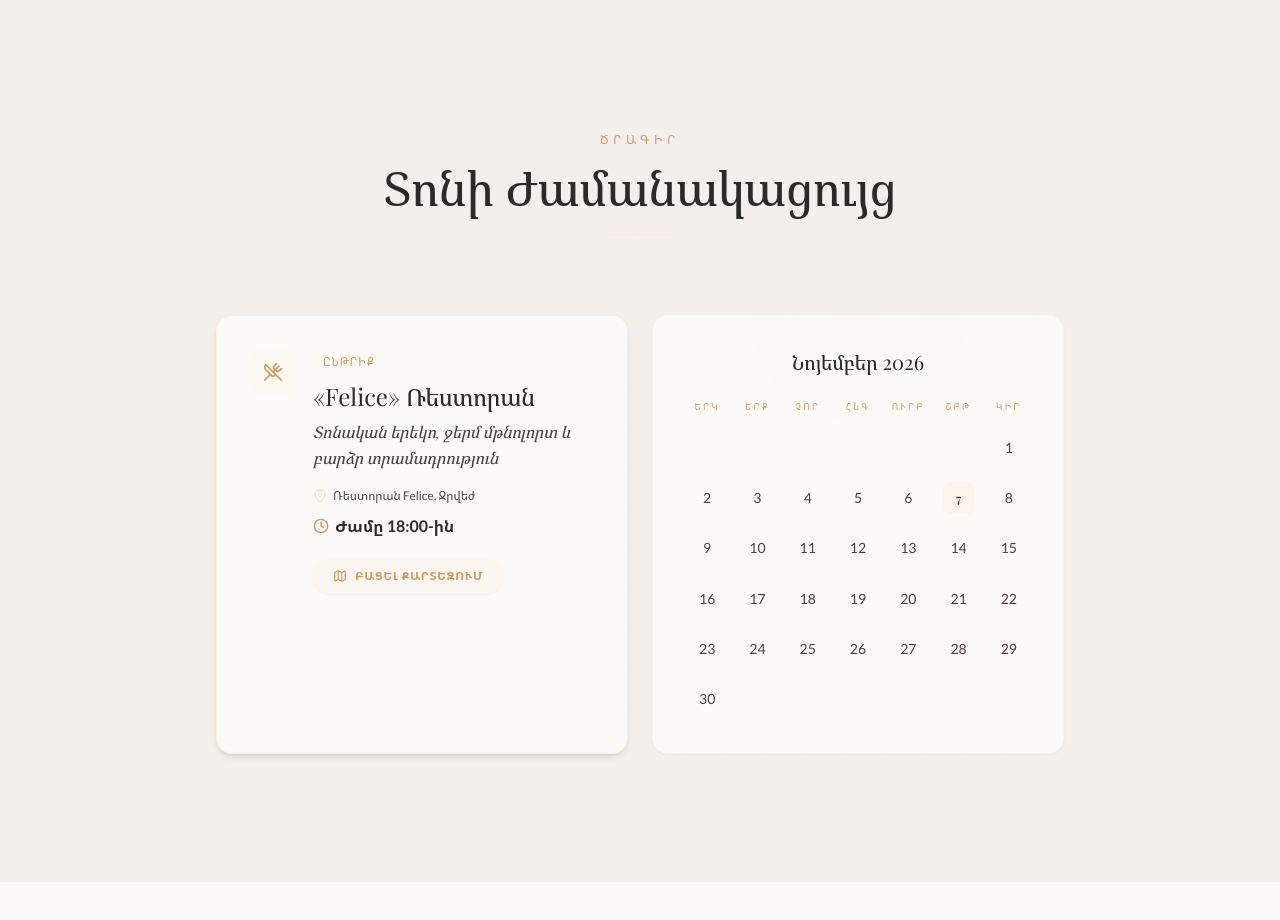
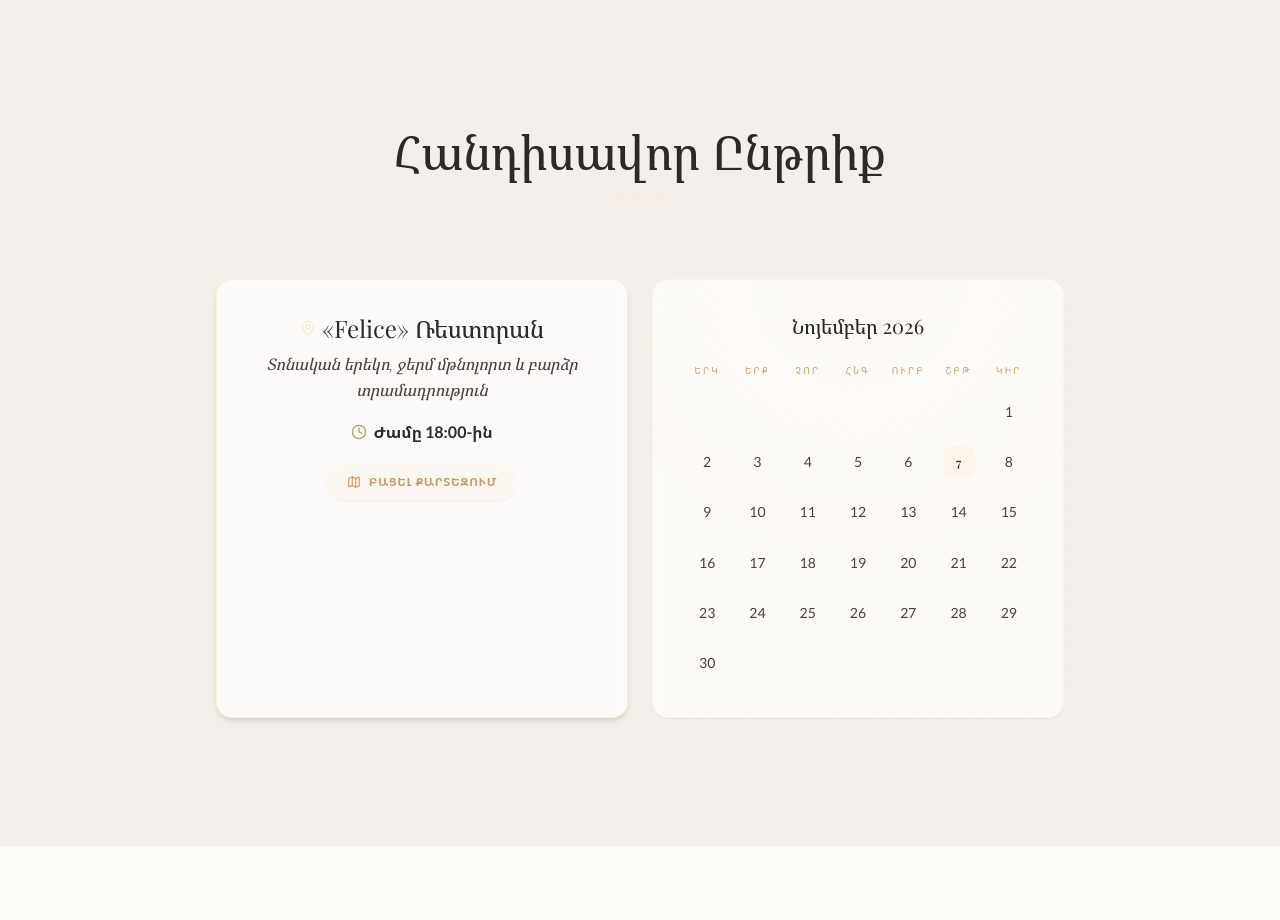
Before and after one commit to TheRealRob37/GevSveta, a Next.js app: page / in a window 1280 px wide. Shown: the part 1602-2522 px from the top of the page. Built offline with nearby package versions, Linux system fonts and the light colour scheme; a web font is replaced by a local one.

Commit message:
Simplify schedule section: drop icon box/badge/duplicate header, single clean title

```diff
--- a/components/ScheduleSection.tsx
+++ b/components/ScheduleSection.tsx
@@ -3,8 +3,8 @@
 import { motion } from 'framer-motion'
 import { useInView } from 'framer-motion'
 import { useRef } from 'react'
-import { UtensilsCrossed, MapPin, Clock, Map } from 'lucide-react'
-import { VENUE_NAME, VENUE_ADDRESS, VENUE_MAP_URL, VENUE_TIME } from '@/lib/constants'
+import { MapPin, Clock, Map } from 'lucide-react'
+import { VENUE_NAME, VENUE_MAP_URL, VENUE_TIME } from '@/lib/constants'
 
 function useReveal(threshold = 0.15) {
   const ref = useRef(null)
@@ -13,11 +13,8 @@ function useReveal(threshold = 0.15) {
 }
 
 const EVENT = {
-  icon:    UtensilsCrossed,
   time:    VENUE_TIME,
-  label:   'Ընթրիք',
   title:   VENUE_NAME,
-  address: VENUE_ADDRESS,
   note:    'Տոնական երեկո, ջերմ մթնոլորտ և բարձր տրամադրություն',
   mapUrl:  VENUE_MAP_URL,
 }
@@ -87,7 +84,6 @@ function CalendarCard() {
 export default function ScheduleSection() {
   const { ref: titleRef, inView: titleInView } = useReveal()
   const { ref: eventRef, inView: eventInView } = useReveal()
-  const Icon = EVENT.icon
 
   return (
     <section className="relative py-24 sm:py-32 bg-ivory-dark overflow-hidden">
@@ -113,11 +109,8 @@ export default function ScheduleSection() {
           transition={{ duration: 0.7 }}
           className="text-center mb-20"
         >
-          <span className="font-lato text-xs tracking-[0.4em] uppercase text-gold-dark">
-            Ծրագիր
-          </span>
-          <h2 className="font-playfair text-4xl sm:text-5xl text-charcoal mt-3 mb-6">
-            Տոնի Ժամանակացույց
+          <h2 className="font-playfair text-4xl sm:text-5xl text-charcoal mb-6">
+            Հանդիսավոր Ընթրիք
           </h2>
           <div className="w-16 h-px bg-gold/40 mx-auto" />
         </motion.div>
@@ -131,27 +124,16 @@ export default function ScheduleSection() {
           className="flex flex-col sm:flex-row items-stretch gap-6"
         >
           {/* venue card */}
-          <div className="flex-1 card-elegant rounded-2xl shadow-md border border-amber-200/40 p-7 sm:p-8">
-            <div className="flex items-start gap-4">
-              <div className="w-12 h-12 rounded-xl flex items-center justify-center flex-shrink-0 bg-gold/10 text-gold-dark">
-                <Icon className="w-5 h-5" />
-              </div>
-              <div className="flex-1 min-w-0">
-                <span className="font-lato text-[11px] tracking-widest uppercase px-2.5 py-0.5 rounded-full bg-gold/10 text-gold-dark">
-                  {EVENT.label}
-                </span>
-                <h3 className="font-playfair text-xl sm:text-2xl text-charcoal mt-2 mb-2 leading-snug">
+          <div className="flex-1 card-elegant rounded-2xl shadow-md border border-amber-200/40 p-7 sm:p-8 flex flex-col items-center text-center">
+            <h3 className="flex items-center justify-center gap-1.5 font-playfair text-xl sm:text-2xl text-charcoal mb-2 leading-snug">
+              <MapPin className="w-4 h-4 text-gold flex-shrink-0" />
               {EVENT.title}
             </h3>
-                <p className="font-cormorant italic text-charcoal-light text-base mb-4 leading-relaxed">
+            <p className="font-cormorant italic text-charcoal-light text-base mb-4 leading-relaxed max-w-xs">
               {EVENT.note}
             </p>
 
-                <div className="flex items-center gap-1.5 text-charcoal-light text-sm mb-2.5">
-                  <MapPin className="w-3.5 h-3.5 text-gold flex-shrink-0" />
-                  <span className="font-lato text-xs">{EVENT.address}</span>
-                </div>
-                <div className="flex items-center gap-1.5 text-charcoal mb-5">
+            <div className="flex items-center justify-center gap-1.5 text-charcoal mb-5">
               <Clock className="w-4 h-4 text-gold-dark flex-shrink-0" />
               <span className="font-lato text-base font-bold">Ժամը {EVENT.time}-ին</span>
             </div>
@@ -166,8 +148,6 @@ export default function ScheduleSection() {
               Բացել Քարտեզում
             </a>
           </div>
-            </div>
-          </div>
 
           {/* calendar card */}
           <CalendarCard />
--- a/lib/constants.ts
+++ b/lib/constants.ts
@@ -11,6 +11,5 @@ export const EVENT_DATE_DISPLAY = 'Նոյեմբերի 7, 2026'
 
 export const VENUE_NAME = '«Felice» Ռեստորան'
 export const VENUE_LOCATION = 'Ջրվեժ'
-export const VENUE_ADDRESS = 'Ռեստորան Felice, Ջրվեժ'
 export const VENUE_MAP_URL = 'https://yandex.com/maps/org/felichi/217656861365/?ll=44.587816%2C40.192022&z=16.63'
 export const VENUE_TIME = '18:00'
```
Lines whose indentation alone changed are shown as unchanged.
